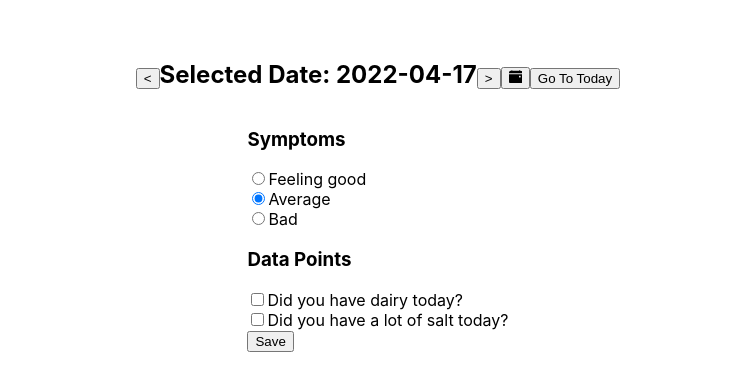
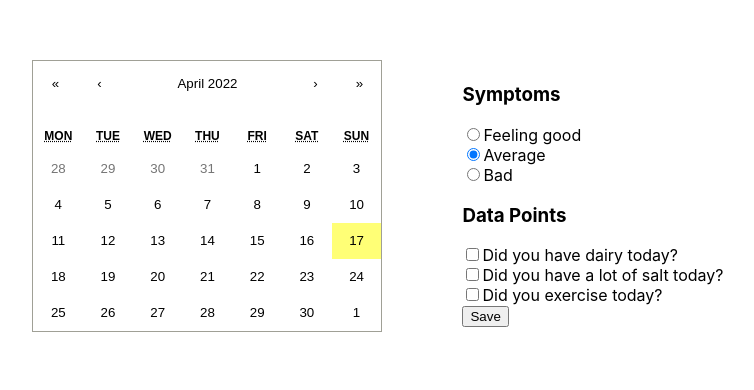
Before and after one commit to codyseibert/heart-tracker, a Next.js app: page / in a window 1280 px wide. Shown: the part 204-594 px from the top of the page, without its empty margins (262-1016 px from the left). Built offline with nearby package versions, Linux system fonts and the light colour scheme; no server answers; the database is empty.

Commit message:
worked on always showing the calendar and added didExecise

```diff
--- a/api-lib/models/Entry.js
+++ b/api-lib/models/Entry.js
@@ -6,6 +6,7 @@ const EntrySchema = new Schema({
   symptoms: Number,
   isDairy: Boolean,
   isSalty: Boolean,
+  didExercise: Boolean,
   date: String,
 });
 
--- a/pages/api/entries/[dateString].js
+++ b/pages/api/entries/[dateString].js
@@ -16,6 +16,7 @@ const handlePut = async (req, res) => {
       symptoms: req.body.symptoms,
       isDairy: req.body.isDairy,
       isSalty: req.body.isSalty,
+      didExercise: req.body.didExercise,
     });
     await existingEntry.save();
     entryToReturn = existingEntry;
@@ -24,6 +25,7 @@ const handlePut = async (req, res) => {
       symptoms: req.body.symptoms,
       isDairy: req.body.isDairy,
       isSalty: req.body.isSalty,
+      didExercise: req.body.didExercise,
       date: dateString,
     });
 
@@ -47,6 +49,7 @@ const handleGet = async (req, res) => {
     symptoms: 2,
     isDairy: false,
     isSalty: false,
+    didExercise: false,
   };
 
   res.status(200).json(entryToReturn);
--- a/pages/index.js
+++ b/pages/index.js
@@ -2,7 +2,6 @@ import Head from 'next/head';
 import styles from '../styles/Home.module.css';
 import { useEffect, useState } from 'react';
 import Calendar from 'react-calendar';
-import { BsFillCalendarEventFill } from 'react-icons/bs';
 
 const SYMPTOM_GOOD = 3;
 const SYMPTOM_AVERAGE = 2;
@@ -45,17 +44,13 @@ export default function Home() {
   const [selectedDate, setSelectedDate] = useState(
     new Date()
   );
-  const [showCalendar, setShowCalendar] = useState(false);
   const [entriesOfMonth, setEntriesOfMonth] = useState([]);
-
-  const gotoToday = () => {
-    setSelectedDate(new Date());
-  };
 
   const [form, setForm] = useState({
     symptoms: 1,
-    isDairy: true,
-    isSalty: true,
+    isDairy: false,
+    isSalty: false,
+    didExercise: false,
   });
 
   const fetchSelectedDateFromApi = (dateToFetch) => {
@@ -65,23 +60,9 @@ export default function Home() {
   };
 
   const fetchEntriesOfMonthFromApi = (dateToFetch) => {
-    getEntriesInMonth(formatDate(selectedDate)).then(
+    getEntriesInMonth(formatDate(dateToFetch)).then(
       (entries) => setEntriesOfMonth(entries)
     );
-  };
-
-  const gotoPreviousDay = () => {
-    const newDate = new Date(selectedDate);
-    newDate.setDate(newDate.getDate() - 1);
-    setSelectedDate(newDate);
-    fetchSelectedDateFromApi(newDate);
-  };
-
-  const gotoNextDay = () => {
-    const newDate = new Date(selectedDate);
-    newDate.setDate(newDate.getDate() + 1);
-    setSelectedDate(newDate);
-    fetchSelectedDateFromApi(newDate);
   };
 
   useEffect(() => {
@@ -92,7 +73,6 @@ export default function Home() {
   const handleSubmit = async (event) => {
     event.preventDefault();
     await putEntryByDate(formatDate(selectedDate), form);
-    // TODO: this is bad performance
     await fetchEntriesOfMonthFromApi(selectedDate);
   };
 
@@ -108,13 +88,19 @@ export default function Home() {
       </Head>
 
       <main className={styles.main}>
-        {showCalendar && (
+        <div>
           <Calendar
             className={styles.calendar}
             onChange={(datePicked) => {
               setSelectedDate(datePicked);
               fetchSelectedDateFromApi(datePicked);
-              setShowCalendar(false);
+            }}
+            onActiveStartDateChange={async ({
+              activeStartDate,
+            }) => {
+              await fetchEntriesOfMonthFromApi(
+                activeStartDate
+              );
             }}
             tileClassName={({ date, view }) => {
               const formattedDate = formatDate(date);
@@ -136,20 +122,9 @@ export default function Home() {
               }
             }}
           />
-        )}
+        </div>
 
-        <h2>
-          <button onClick={gotoPreviousDay}>{'<'}</button>
-          Selected Date: {formatDate(selectedDate)}
-          <button onClick={gotoNextDay}>{'>'}</button>
-          <button
-            onClick={() => setShowCalendar(!showCalendar)}
-          >
-            <BsFillCalendarEventFill />
-          </button>
-          <button onClick={gotoToday}>Go To Today</button>
-        </h2>
-
+        <div>
           <form
             className={styles.symptomsForm}
             onSubmit={handleSubmit}
@@ -231,8 +206,24 @@ export default function Home() {
               Did you have a lot of salt today?
             </label>
 
+            <label>
+              <input
+                name="didExercise"
+                type="checkbox"
+                checked={form.didExercise}
+                onChange={() =>
+                  setForm({
+                    ...form,
+                    didExercise: !form.didExercise,
+                  })
+                }
+              />
+              Did you exercise today?
+            </label>
+
             <button type="submit">Save</button>
           </form>
+        </div>
       </main>
     </div>
   );
--- a/styles/Home.module.css
+++ b/styles/Home.module.css
@@ -7,9 +7,13 @@
   padding: 4rem 0;
   flex: 1;
   display: flex;
-  flex-direction: column;
+  flex-direction: row;
   justify-content: center;
   align-items: center;
+}
+
+.main > div {
+  padding: 40px;
 }
 
 .footer {
```
Lines whose indentation alone changed are shown as unchanged.
